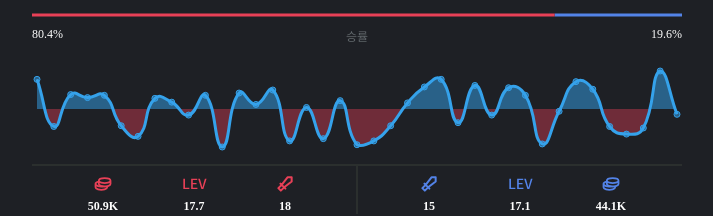
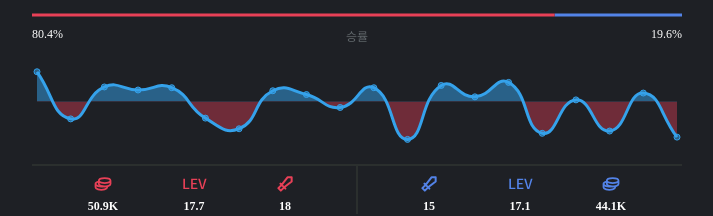
Before and after one commit to fifteen-GG/15GG_front, a React (Create React App) app: page /live in a window 1280 px wide. Shown: the part 135-351 px from the top of the page, without its empty margins (283-996 px from the left). Built offline with nearby package versions, Linux system fonts and the light colour scheme; a web font is replaced by a local one.

Commit message:
chore: rename timelinegraph

```diff
--- a/src/components/gameAnalysis/components/Timeline.tsx
+++ b/src/components/gameAnalysis/components/TimelineGraph.tsx
@@ -1,5 +1,5 @@
 import React from 'react';
-import { TimelineWrappper } from '../styles/timeline';
+import { TimelineWrappper } from '../styles/timelineGraph';
 import {
   Chart as ChartJS,
   CategoryScale,
@@ -67,25 +67,6 @@ const labels = [
   '0',
   '0',
   '0',
-  '0',
-  '0',
-  '0',
-  '0',
-  '0',
-  '0',
-  '0',
-  '0',
-  '0',
-  '0',
-  '0',
-  '0',
-  '0',
-  '0',
-  '0',
-  '0',
-  '0',
-  '0',
-  '0',
 ];
 
 const data = {
@@ -105,7 +86,7 @@ const data = {
     },
   ],
 };
-const Timeline = () => {
+const TimelineGraph = () => {
   return (
     <TimelineWrappper>
       <Line options={options} data={data} height={72} width={328} />
@@ -113,4 +94,4 @@ const Timeline = () => {
   );
 };
 
-export default Timeline;
+export default TimelineGraph;
--- a/src/components/gameAnalysis/index.tsx
+++ b/src/components/gameAnalysis/index.tsx
@@ -2,7 +2,7 @@ import { GameAnalysisWrapper, TimeInfo, Graph } from './styles/index.s';
 import GameInfo from './components/GameInfo';
 import TeamStats from './components/TeamStats';
 import TeamInfoContainer from './components/TeamInfoContainer';
-import Timeline from './components/Timeline';
+import TimelineGraph from './components/TimelineGraph';
 import TimelineBarGraph from './components/TimelineBarGraph';
 
 export const GameAnalysis = () => {
@@ -11,7 +11,7 @@ export const GameAnalysis = () => {
       <GameInfo />
       <TimeInfo>경과시간 22:31</TimeInfo>
       <TimelineBarGraph />
-      <Timeline />
+      <TimelineGraph />
       <TeamStats />
       <TeamInfoContainer />
     </GameAnalysisWrapper>
```
Also changed, not shown: src/components/gameAnalysis/styles/timelineGraph.tsx (renamed from src/components/gameAnalysis/styles/timeline.tsx).
